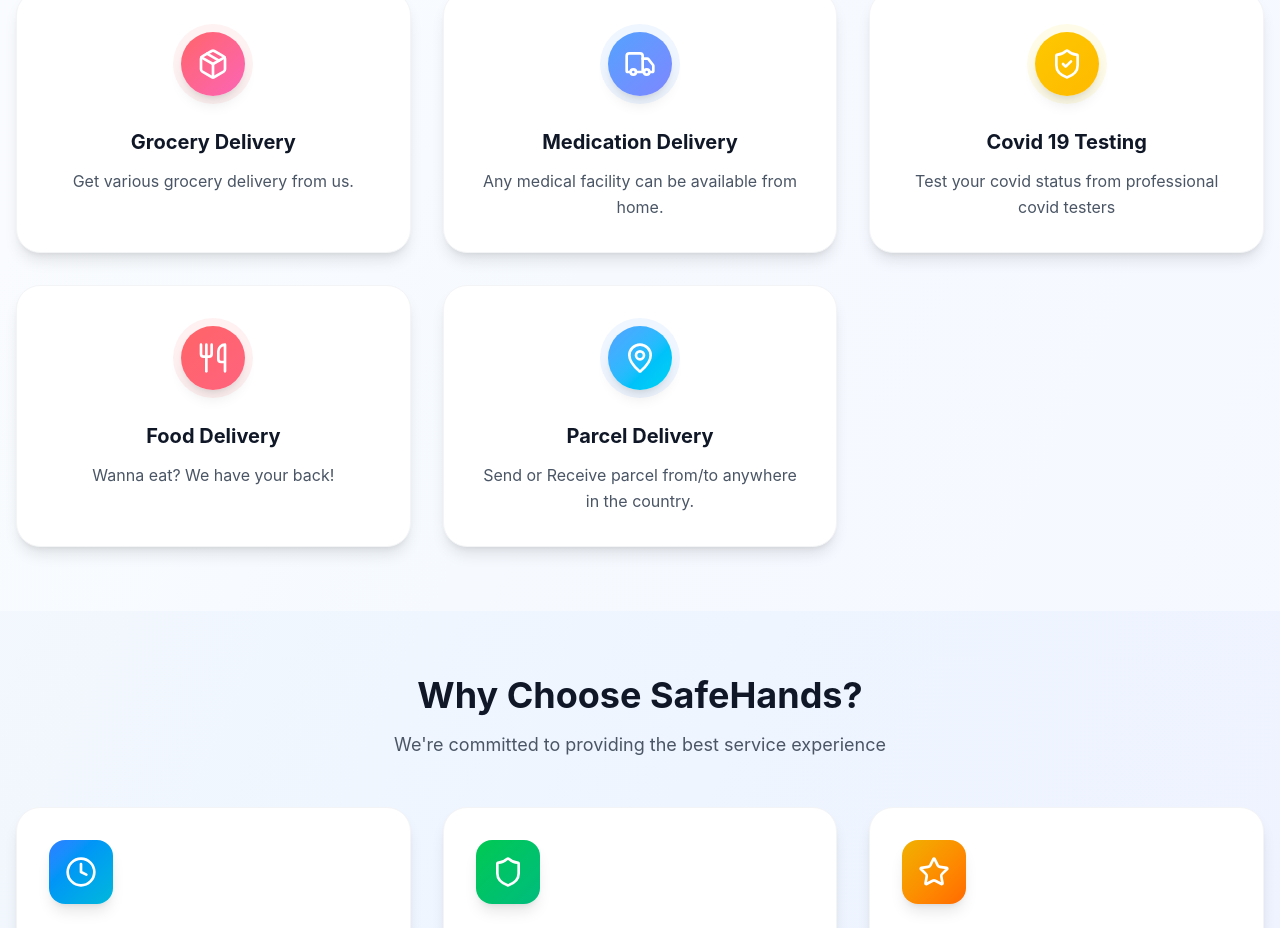
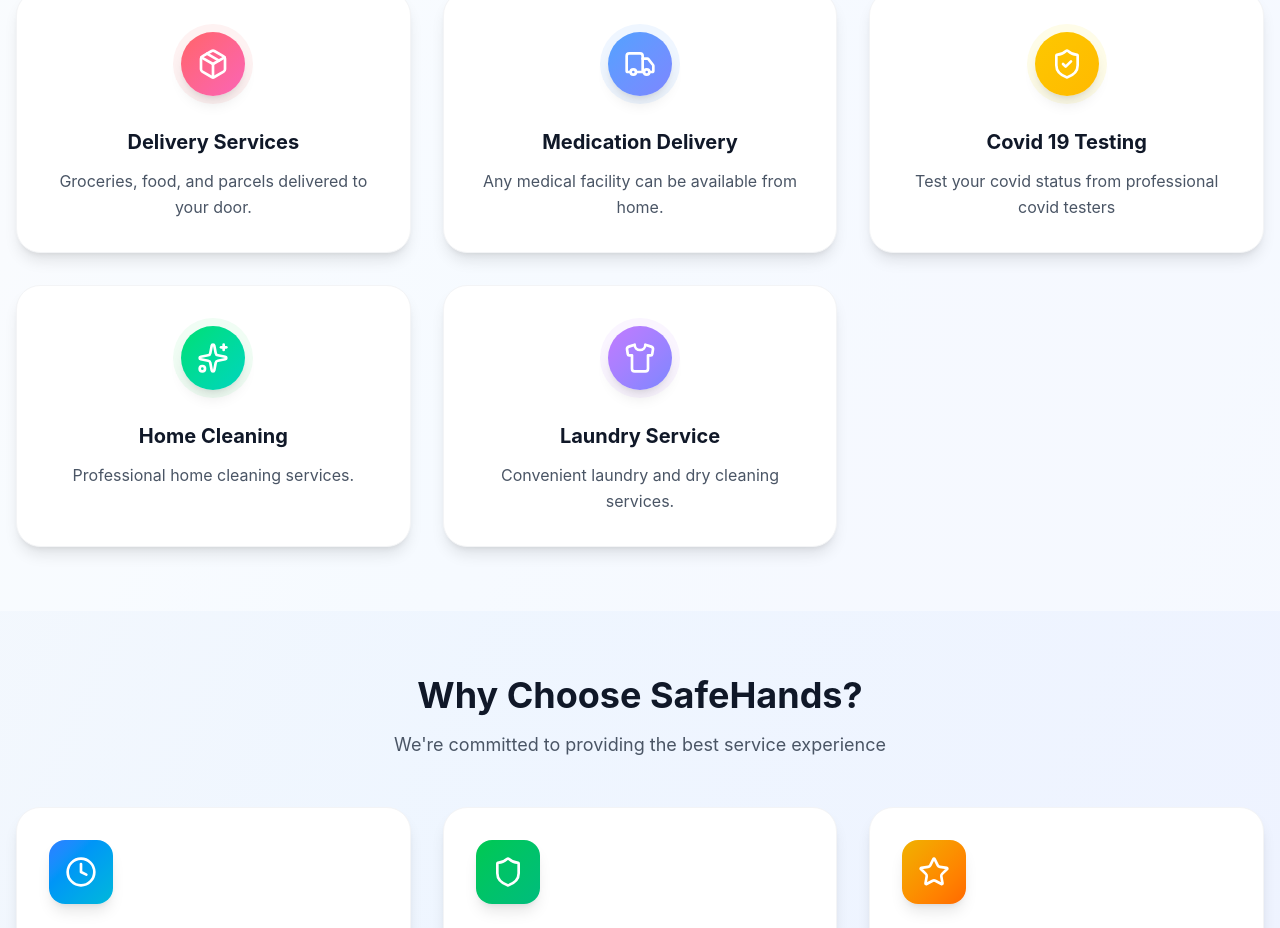
Before and after one commit to 8Shahid8/SWE_FInalProject, a React (Vite) app in the folder safehands/: page / in a window 1280 px wide. Shown: the part 1120-2048 px from the top of the page. Built offline with nearby package versions, Linux system fonts and the light colour scheme.

Commit message:
Feature: Refactor services and add new icons

```diff
--- a/safehands/src/App.jsx
+++ b/safehands/src/App.jsx
@@ -1,17 +1,17 @@
 import React, { useState } from 'react';
-import { ChevronDown, Package, Pill, ShieldCheck, Utensils, MapPin, Calendar, ArrowRight, Menu, X, Truck, Clock, Shield, Star } from 'lucide-react';
+import { ChevronDown, Package, Pill, ShieldCheck, Utensils, MapPin, Calendar, ArrowRight, Menu, X, Truck, Clock, Shield, Star, Shirt, Sparkles } from 'lucide-react';
 import SafeHandsAuth from './components/SafeHandsAuth';
 import Layout from './components/Layout';
 import AdminDashboard from './components/AdminDashboard';
-import GroceryDelivery from './components/GroceryDelivery';
-import ParcelDelivery from './components/ParcelDelivery';
+import DeliveryServices from './components/DeliveryServices';
+import HomeCleaning from './components/HomeCleaning';
+import LaundryService from './components/LaundryService';
 import ContactTracing from './components/ContactTracing';
 import MedicationDelivery from './components/MedicationDelivery';
 import Covid19Testing from './components/Covid19Testing';
-import FoodDelivery from './components/FoodDelivery';
 
 export default function App() {
-  const [currentPage, setCurrentPage] = useState('home'); // 'home', 'auth', 'admin', 'grocery', 'medication', 'covid', 'food', 'parcel'
+  const [currentPage, setCurrentPage] = useState('home'); // 'home', 'auth', 'admin', 'delivery-services', 'medication', 'covid', 'home-cleaning', 'laundry'
   const [selectedService, setSelectedService] = useState('');
   const [selectedDate, setSelectedDate] = useState('');
 
@@ -19,12 +19,12 @@
 
   const services = [
     {
-      id: 'grocery',
-      name: 'Grocery Delivery',
+      id: 'delivery-services',
+      name: 'Delivery Services',
       icon: Package,
       color: 'from-red-400 to-pink-400',
       bgColor: 'bg-red-50',
-      description: 'Get various grocery delivery from us.'
+      description: 'Groceries, food, and parcels delivered to your door.'
     },
     {
       id: 'medication',
@@ -43,20 +43,20 @@
       description: 'Test your covid status from professional covid testers'
     },
     {
-      id: 'food',
-      name: 'Food Delivery',
-      icon: Utensils,
-      color: 'from-red-400 to-rose-400',
-      bgColor: 'bg-rose-50',
-      description: 'Wanna eat? We have your back!'
+      id: 'home-cleaning',
+      name: 'Home Cleaning',
+      icon: Sparkles,
+      color: 'from-green-400 to-teal-400',
+      bgColor: 'bg-green-50',
+      description: 'Professional home cleaning services.'
     },
     {
-      id: 'parcel',
-      name: 'Parcel Delivery',
-      icon: MapPin,
-      color: 'from-blue-400 to-cyan-400',
-      bgColor: 'bg-blue-50',
-      description: 'Send or Receive parcel from/to anywhere in the country.'
+      id: 'laundry',
+      name: 'Laundry Service',
+      icon: Shirt,
+      color: 'from-purple-400 to-indigo-400',
+      bgColor: 'bg-purple-50',
+      description: 'Convenient laundry and dry cleaning services.'
     }
   ];
 
@@ -78,18 +78,18 @@
     switch (currentPage) {
       case 'admin':
         return <AdminDashboard />;
-      case 'grocery':
-        return <GroceryDelivery />;
-      case 'parcel':
-        return <ParcelDelivery />;
+      case 'delivery-services':
+        return <DeliveryServices />;
+      case 'home-cleaning':
+        return <HomeCleaning />;
+      case 'laundry':
+        return <LaundryService />;
       case 'contact-tracing':
         return <ContactTracing />;
       case 'medication':
         return <MedicationDelivery />;
       case 'covid':
         return <Covid19Testing />;
-      case 'food':
-        return <FoodDelivery />;
       case 'home':
       default:
         return (
--- /dev/null
+++ b/safehands/src/components/DeliveryServices.jsx
@@ -0,0 +1,71 @@
+import React, { useState } from 'react';
+import GroceryDelivery from './GroceryDelivery';
+import FoodDelivery from './FoodDelivery';
+import ParcelDelivery from './ParcelDelivery';
+
+export default function DeliveryServices() {
+  const [activeTab, setActiveTab] = useState('grocery');
+
+  const renderContent = () => {
+    switch (activeTab) {
+      case 'grocery':
+        return <GroceryDelivery />;
+      case 'food':
+        return <FoodDelivery />;
+      case 'parcel':
+        return <ParcelDelivery />;
+      default:
+        return <GroceryDelivery />;
+    }
+  };
+
+  return (
+    <div className="min-h-screen bg-gray-50 py-8 px-4">
+      <div className="max-w-6xl mx-auto">
+        <div className="bg-white rounded-lg shadow-lg p-6">
+          <div className="flex items-center gap-3 mb-6">
+            <div>
+              <h1 className="text-2xl font-bold text-gray-800">Delivery Services</h1>
+              <p className="text-gray-600">Your one-stop shop for all delivery needs.</p>
+            </div>
+          </div>
+
+          <div className="flex gap-2 mb-6 border-b">
+            <button
+              onClick={() => setActiveTab('grocery')}
+              className={`px-4 py-2 font-semibold border-b-2 transition ${
+                activeTab === 'grocery'
+                  ? 'border-green-500 text-green-600'
+                  : 'border-transparent text-gray-500 hover:text-gray-700'
+              }`}
+            >
+              Grocery Delivery
+            </button>
+            <button
+              onClick={() => setActiveTab('food')}
+              className={`px-4 py-2 font-semibold border-b-2 transition ${
+                activeTab === 'food'
+                  ? 'border-red-500 text-red-600'
+                  : 'border-transparent text-gray-500 hover:text-gray-700'
+              }`}
+            >
+              Food Delivery
+            </button>
+            <button
+              onClick={() => setActiveTab('parcel')}
+              className={`px-4 py-2 font-semibold border-b-2 transition ${
+                activeTab === 'parcel'
+                  ? 'border-purple-500 text-purple-600'
+                  : 'border-transparent text-gray-500 hover:text-gray-700'
+              }`}
+            >
+              Parcel Delivery
+            </button>
+          </div>
+
+          {renderContent()}
+        </div>
+      </div>
+    </div>
+  );
+}
--- /dev/null
+++ b/safehands/src/components/HomeCleaning.jsx
@@ -0,0 +1,14 @@
+import React from 'react';
+
+export default function HomeCleaning() {
+  return (
+    <div className="min-h-screen bg-gray-50 py-8 px-4">
+      <div className="max-w-4xl mx-auto">
+        <div className="bg-white rounded-lg shadow-lg p-6">
+          <h1 className="text-2xl font-bold text-gray-800">Home Cleaning (Placeholder)</h1>
+          <p className="text-gray-600">This page will contain the form for home cleaning services.</p>
+        </div>
+      </div>
+    </div>
+  );
+}
--- /dev/null
+++ b/safehands/src/components/LaundryService.jsx
@@ -0,0 +1,14 @@
+import React from 'react';
+
+export default function LaundryService() {
+  return (
+    <div className="min-h-screen bg-gray-50 py-8 px-4">
+      <div className="max-w-4xl mx-auto">
+        <div className="bg-white rounded-lg shadow-lg p-6">
+          <h1 className="text-2xl font-bold text-gray-800">Laundry Service (Placeholder)</h1>
+          <p className="text-gray-600">This page will contain the form for laundry services.</p>
+        </div>
+      </div>
+    </div>
+  );
+}
```
